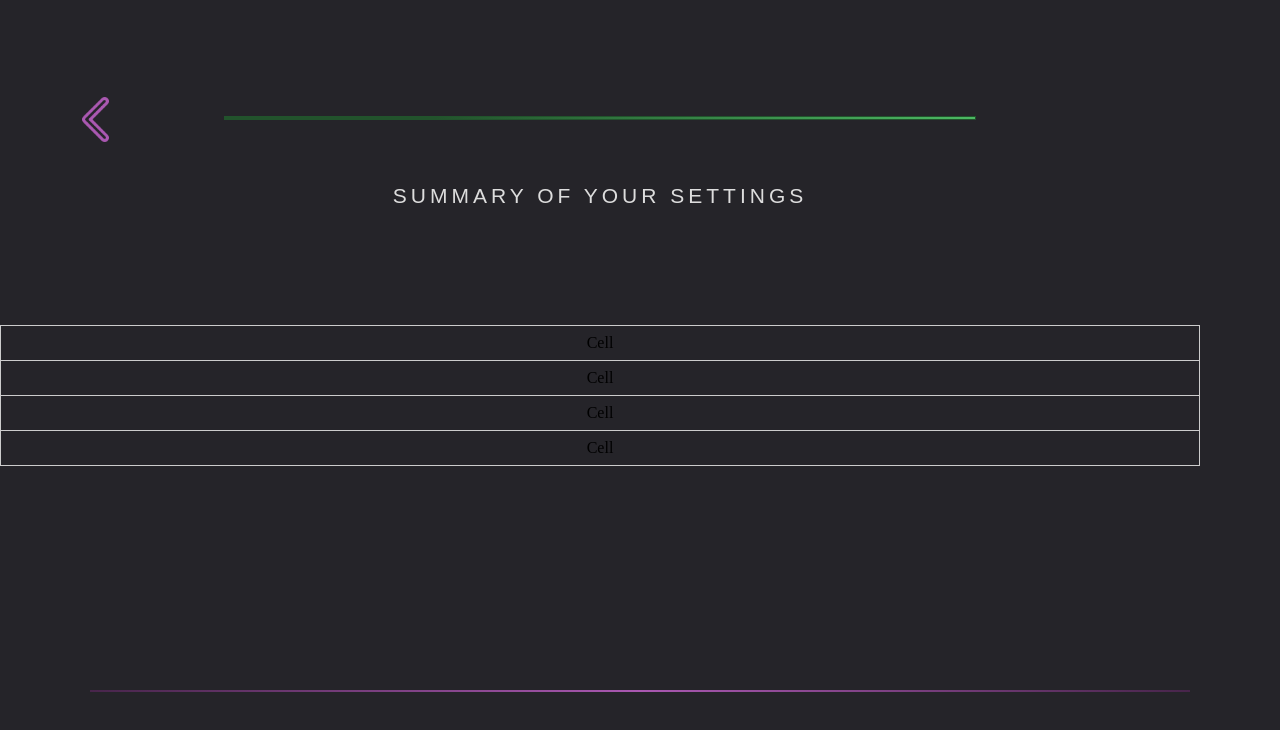
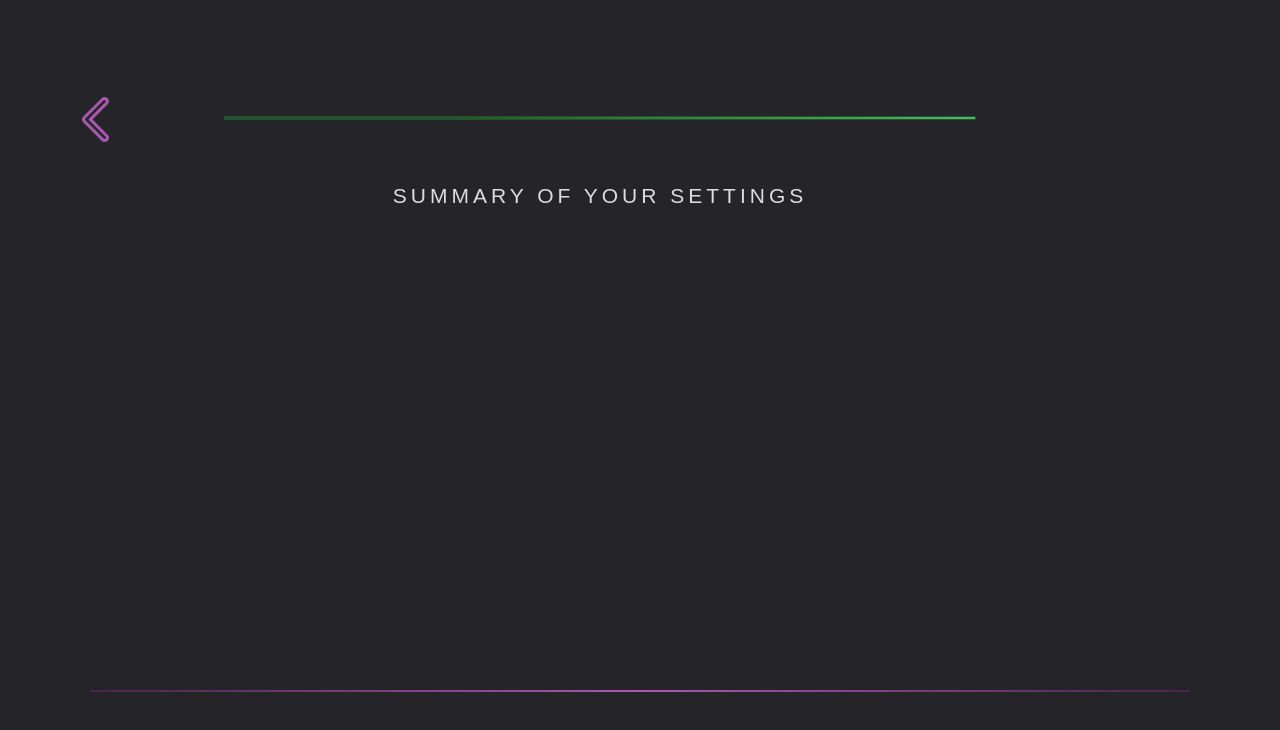
Before and after one commit to spacemeshos/sm-init-app-v2, a React (Create React App) app: page /guided/Summary in a window 1280 px wide. Shown: the top 730 px of the page. Built offline with nearby package versions, Linux system fonts and the light colour scheme.

Commit message:
deleting table

```diff
--- a/src/components/table.tsx
+++ /dev/null
@@ -1,46 +0,0 @@
-import React from 'react';
-import styled from 'styled-components';
-
-// Define the types for the table's properties
-type TableProps = {
-    rows: number;
-    columns: number;
-    customStyles?: React.CSSProperties;
-};
-
-// Styled components for Table and TableCell
-const StyledTable = styled.table`
-    width: 100%;
-    border-collapse: collapse;
-`;
-
-const TableCell = styled.td`
-    border: 1px solid #ccc;
-    padding: 8px;
-    text-align: center;
-`;
-
-const TableRow = styled.tr``;
-
-// Table component
-const Table: React.FC<TableProps> = ({ rows, columns, customStyles }) => {
-    const renderCells = (n: number) => {
-        return Array.from({ length: n }, (_, index) => <TableCell key={index}>Cell</TableCell>);
-    };
-
-    const renderRows = (r: number, c: number) => {
-        return Array.from({ length: r }, (_, index) => (
-            <TableRow key={index}>{renderCells(c)}</TableRow>
-        ));
-    };
-
-    return (
-        <StyledTable>
-            <tbody>
-                {renderRows(rows, columns)}
-            </tbody>
-        </StyledTable>
-    );
-};
-
-export default Table;
--- a/src/pages/GuidedCreate/Summary.tsx
+++ b/src/pages/GuidedCreate/Summary.tsx
@@ -6,7 +6,6 @@ import {
 import Title from "../../components/titles";
 import Colors from "../../styles/colors";
 import ProgressBar from "../../components/progress";
-import Table from "../../components/table";
 
 const NavProgress = styled.div`
   width: 1200px;
@@ -51,7 +50,6 @@ const Summary: React.FC = () => {
       </TextWrapper>
 
       <ContainerBottom>
-      <Table rows={4} columns={1}/>
       </ContainerBottom>
     </>
   );
```
